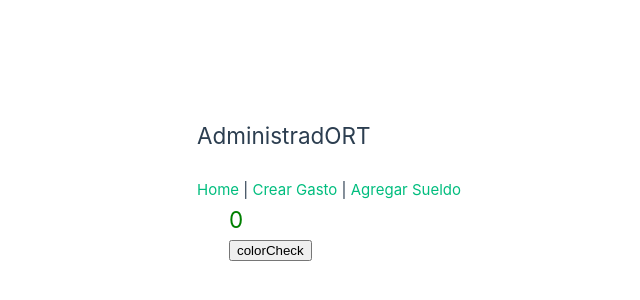
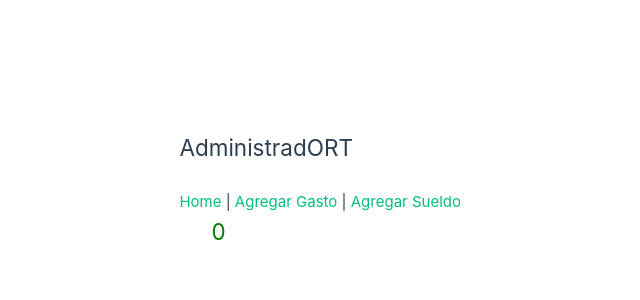
Before and after one commit to djseeba173/Nuevo-Administrador-de-Gastos, a Vue app: page /#/ in a window 1280 px wide. Shown: the part 210-510 px from the top of the page, without its empty margins (179-819 px from the left). Built offline with nearby package versions, Linux system fonts and the light colour scheme.

Commit message:
Cambios visuales, agregar gasto corrobora que se ingrese importe y checkColor lo hace automaticamente sin necesidad de clickear el boton

```diff
--- a/index.html
+++ b/index.html
@@ -4,7 +4,7 @@
     <meta charset="UTF-8" />
     <link rel="icon" href="/favicon.ico" />
     <meta name="viewport" content="width=device-width, initial-scale=1.0" />
-    <title>Vite App</title>
+    <title>Administrador de Gastos</title>
   </head>
   <body>
     <div id="app"></div>
--- a/package.json
+++ b/package.json
@@ -13,6 +13,6 @@
   },
   "devDependencies": {
     "@vitejs/plugin-vue": "^2.3.1",
-    "vite": "^2.9.5"
+    "vite": "^2.9.8"
   }
 }
--- a/src/App.vue
+++ b/src/App.vue
@@ -7,7 +7,7 @@
     <br>
     <p>
       <router-link to="/">Home</router-link> |
-      <router-link to="/creargasto"> Crear Gasto</router-link> |
+      <router-link to="/agregargasto"> Agregar Gasto</router-link> |
       <router-link to="/agregarsueldo"> Agregar Sueldo </router-link>
     </p>
     <router-view></router-view>
--- a/src/components/AgregarSueldo.vue
+++ b/src/components/AgregarSueldo.vue
@@ -1,6 +1,6 @@
 <template>
   <div>
-      <h2> Aca agregas tu sueldovich </h2>
+      <h2> Ingrese su sueldo: </h2>
       <input type="number" v-model="salario.sueldo" />
       <button @click="agregar" > Agregar </button>
   </div>
--- a/src/components/CrearGasto.vue
+++ b/src/components/CrearGasto.vue
@@ -1,13 +1,13 @@
 <template>
   <div>
-      <h2> Crear Gasto </h2>
+      <h2> Agregar Gasto: </h2>
       <p>
         Importe <input type="number" v-model="producto.importe" /> |
         Descripcion <input type="text" v-model="producto.desc" /> |
-        Categoria <input type="text" v-model="producto.categoria" /> |
+        Categoria <input type="text" v-model="producto.categoria" />
       </p>
 
-      <button @click="agregar" > Agregar </button>
+      <button @click="agregar"> Agregar </button>
 
   </div>
 </template>
@@ -33,10 +33,14 @@ export default {
   },
   methods: {
       agregar() {
+        if (this.producto.importe === 0) {
+          alert('No se puede ingresar un importe nulo')
+        } else {
           this.store.agregarGasto({...this.producto});
+    };
+        }
       }
   }
-}
 </script>
 
 <style>
--- a/src/components/Home.vue
+++ b/src/components/Home.vue
@@ -1,9 +1,9 @@
 <template>
   <div id="app">
     <div>
-      <h2 v-bind:style="color"> {{mostrarSueldo()}} </h2>
-      <button @click="checkColor()" > colorCheck </button>
+      <h2 v-bind:style="color"> {{mostrarSueldo()}} {{checkColor()}}</h2>
     </div>
+    <br>
     <div>
       <ul>
         <li :key="obj.key" v-for="obj in listaGastos">
--- a/src/routers/router.js
+++ b/src/routers/router.js
@@ -8,7 +8,7 @@ import NotFound from "../components/NotFound.vue"
 
 const routes = [
     {path: '/', component: Home},
-    {path: '/creargasto', component: CrearGasto},
+    {path: '/agregargasto', component: CrearGasto},
     {path: '/agregarsueldo', component: AgregarSueldo},
     {path: '/usuario/:id', component: Usuario},
     {path: '/:pathMatch(.*)*', name: 'NotFound', component: NotFound}
```
Also changed, not shown: 1 other file (tests, documents, lock files or other folders).
